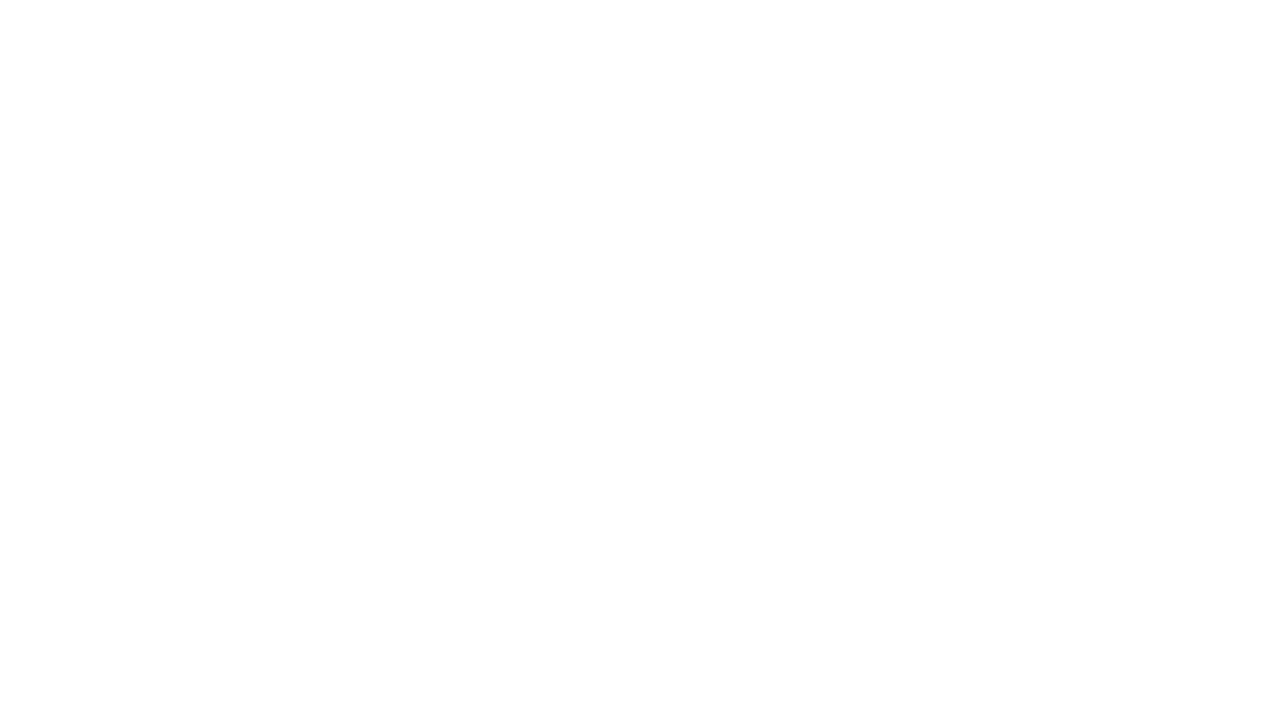
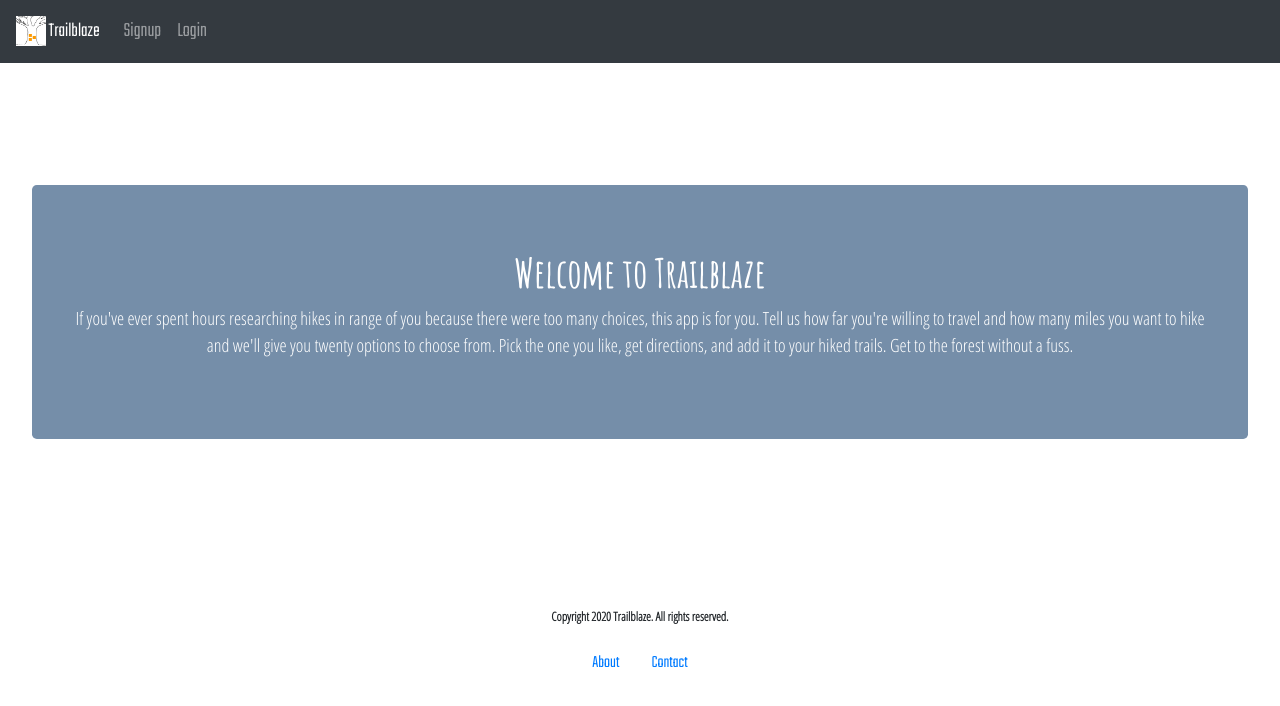
Before and after one commit to smitham50/trailblaze-frontend, a React (Create React App) app: page / in a window 1280 px wide. Shown: the top 706 px of the page. Built offline with nearby package versions, Linux system fonts and the light colour scheme.

Commit message:
fix/gh-pages routing issue

```diff
--- a/src/index.js
+++ b/src/index.js
@@ -33,10 +33,7 @@ ReactDOM.render(
   <React.StrictMode>
     <Provider store={store}>
       <Router>
-        <Route
-          exact path="https://smitham50.github.io/trailblaze-frontend/"
-          render={() => <Redirect to="/" />}
-        >
+        <Route path={process.env.PUBLIC_URL + '/'}>
           <App/>
         </Route>
       </Router>
```
